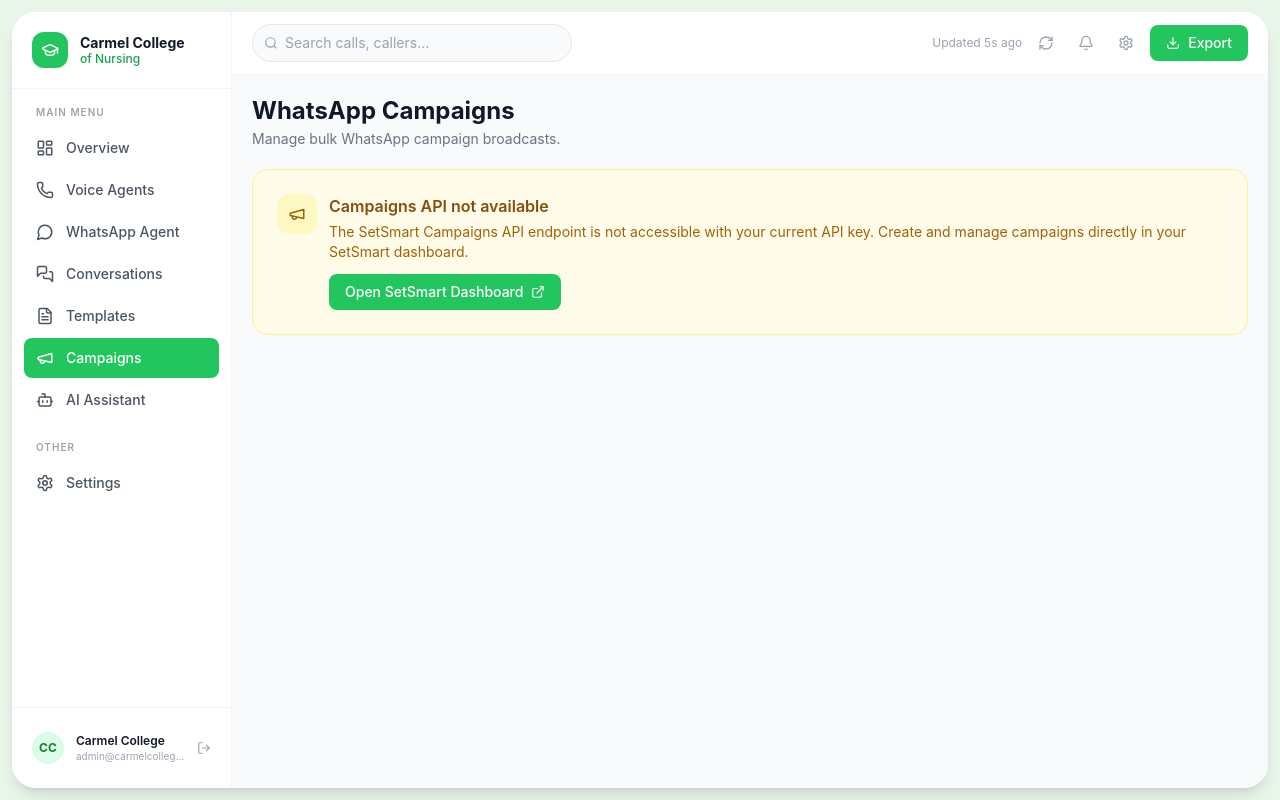
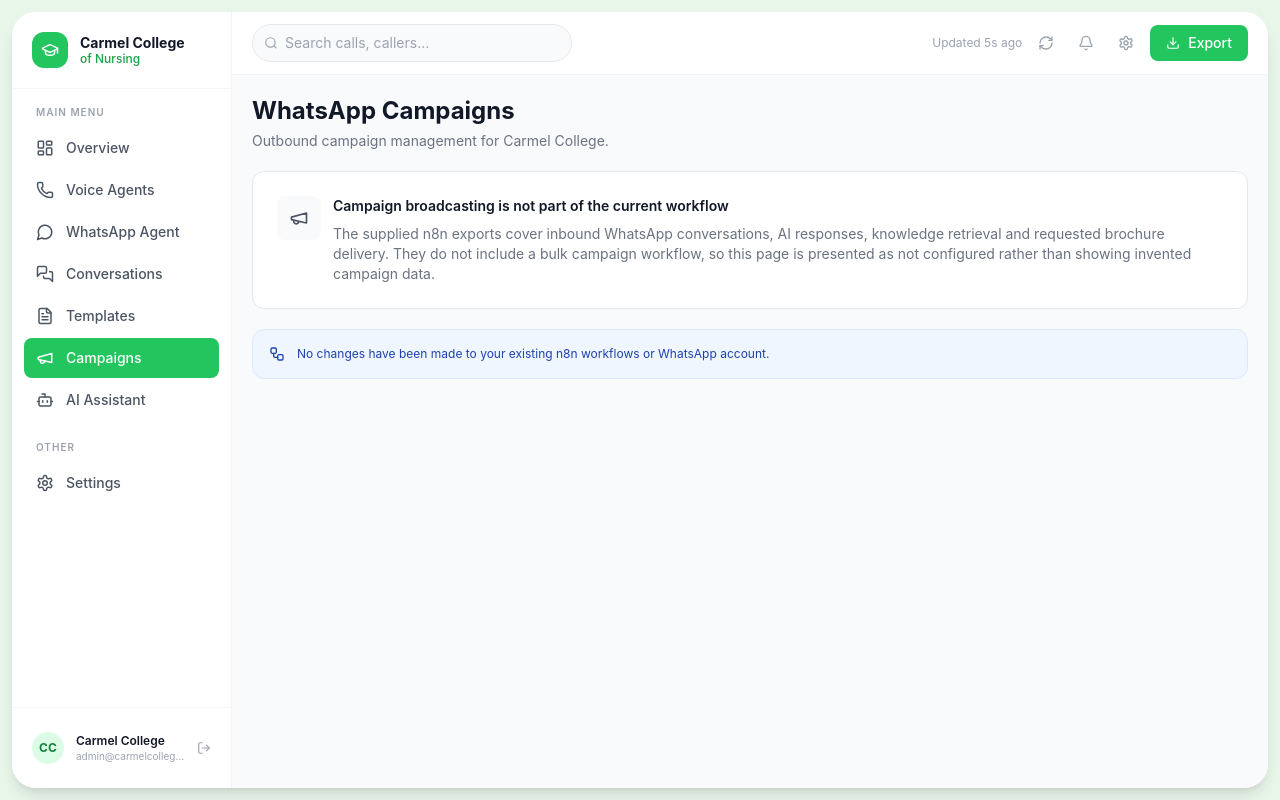
Before and after one commit to connectsonuabraham-web/Carmel-college, a React (Vite) app: page /campaigns-wa in a window 1280 px wide. Built offline with nearby package versions, Linux system fonts and the light colour scheme; no server answers.

Commit message:
Remove obsolete SetSmart references from WhatsApp pages

```diff
--- a/src/pages/CampaignsWAPage.tsx
+++ b/src/pages/CampaignsWAPage.tsx
@@ -1,35 +1,5 @@
 import React from 'react'
-import { Megaphone, ExternalLink } from 'lucide-react'
-
-export function CampaignsWAPage() {
-  return (
-    <div className="space-y-5">
-      <div>
-        <h1 className="text-2xl font-bold text-gray-900">WhatsApp Campaigns</h1>
-        <p className="text-sm text-gray-500 mt-0.5">Manage bulk WhatsApp campaign broadcasts.</p>
-      </div>
-      <div className="bg-yellow-50 border border-yellow-200 rounded-2xl p-6">
-        <div className="flex items-start gap-3">
-          <div className="w-10 h-10 rounded-xl bg-yellow-100 flex items-center justify-center flex-shrink-0">
-            <Megaphone size={18} className="text-yellow-700" />
-          </div>
-          <div className="flex-1">
-            <p className="font-semibold text-yellow-800">Campaigns API not available</p>
-            <p className="text-sm text-yellow-700 mt-1">
-              The SetSmart Campaigns API endpoint is not accessible with your current API key.
-              Create and manage campaigns directly in your SetSmart dashboard.
-            </p>
-            <a
-              href="https://setsmart.io"
-              target="_blank"
-              rel="noopener noreferrer"
-              className="mt-3 inline-flex items-center gap-2 bg-green-500 text-white px-4 py-2 rounded-lg text-sm font-medium hover:bg-green-600 transition-colors"
-            >
-              Open SetSmart Dashboard <ExternalLink size={14} />
-            </a>
-          </div>
-        </div>
-      </div>
-    </div>
-  )
+import { Megaphone, Workflow, Info } from 'lucide-react'
+export function CampaignsWAPage(){
+ return <div className="space-y-5"><div><h1 className="text-2xl font-bold text-gray-900">WhatsApp Campaigns</h1><p className="text-sm text-gray-500 mt-1">Outbound campaign management for Carmel College.</p></div><div className="rounded-xl border border-gray-200 bg-white p-6"><div className="flex items-start gap-3"><div className="rounded-lg bg-gray-50 p-3 text-gray-600"><Megaphone size={20}/></div><div><h2 className="text-sm font-semibold text-gray-900">Campaign broadcasting is not part of the current workflow</h2><p className="mt-2 text-sm text-gray-500">The supplied n8n exports cover inbound WhatsApp conversations, AI responses, knowledge retrieval and requested brochure delivery. They do not include a bulk campaign workflow, so this page is presented as not configured rather than showing invented campaign data.</p></div></div></div><div className="rounded-xl border border-blue-100 bg-blue-50 p-4 flex gap-3 text-xs text-blue-800"><Workflow size={16} className="shrink-0"/><p>No changes have been made to your existing n8n workflows or WhatsApp account.</p></div></div>
 }
```
